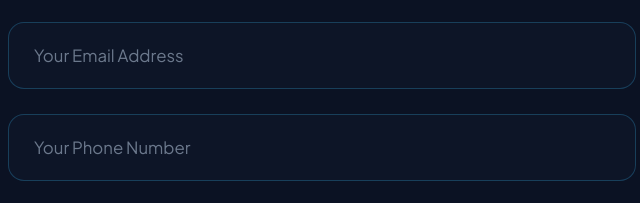
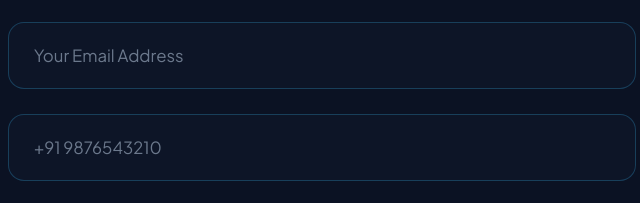
Before and after one commit to twinkleteena/study4growth, a plain HTML site: page index.html in a window 1280 px wide. Shown: the part 4148-4351 px from the top of the page, 318-958 px from the left. Drawn offline with nearby package versions, Linux system fonts and the light colour scheme; animation ran at ten frames a second.

```diff
--- a/index.html
+++ b/index.html
@@ -653,7 +653,7 @@
         <form id="contactForm" action="#" method="POST" class="glass-panel form-details">
             <input class="form-input" type="text" id="name" name="name" placeholder="Your Full Name" required>
             <input class="form-input" type="email" id="email" name="email" placeholder="Your Email Address" required>
-            <input class="form-input" type="tel" id="phone" name="phone" placeholder="Your Phone Number" required>
+            <input class="form-input" type="tel" id="phone" name="phone" placeholder="+91 9876543210" inputmode="tel" pattern="\+?[0-9 ]{7,15}" required>
             <textarea class="form-input text-area" id="message" name="message" maxlength="5000" placeholder="Type your message or inquiry here..." required></textarea>
 
             <div class="msgbtn-div" style="margin-top: 10px;">
```
